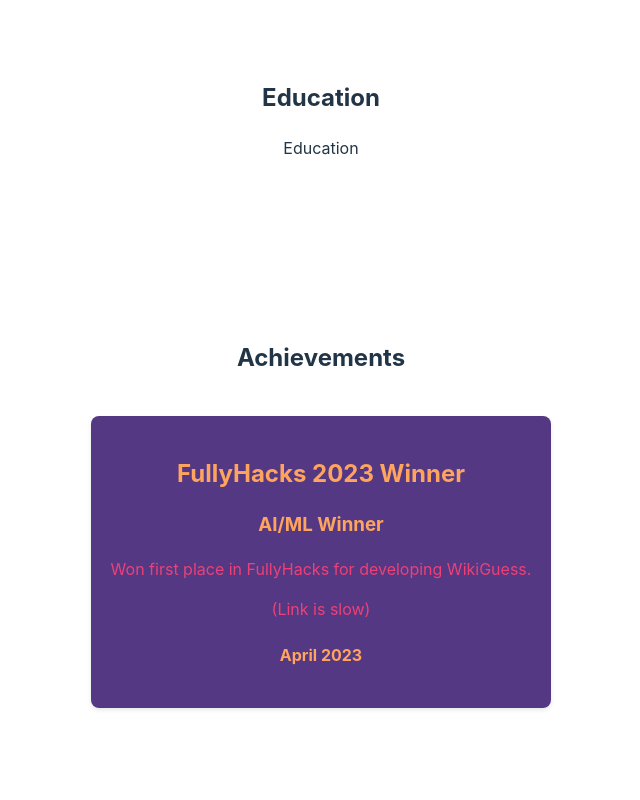
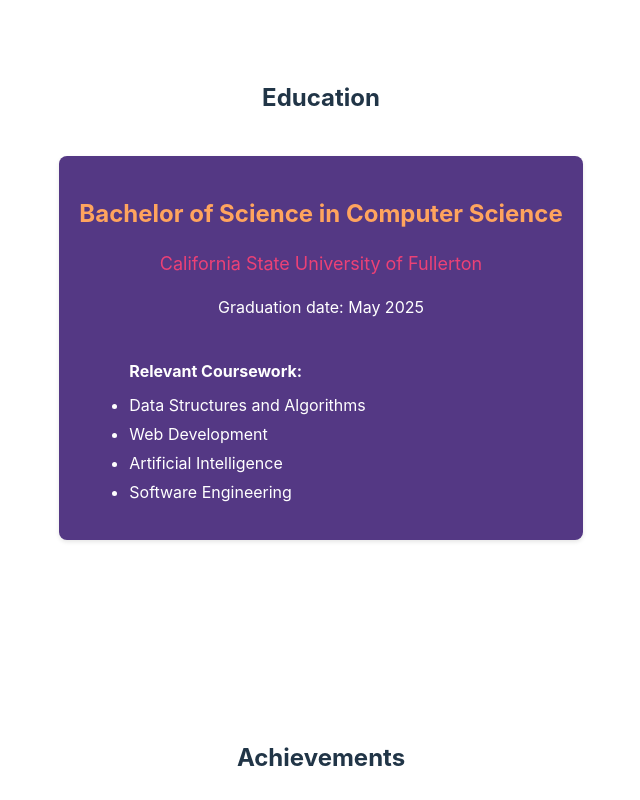
Before and after one commit to darrenxychen/portfolio-website-react, a React (Vite) app: page / in a window 1280 px wide. Shown: the part 1580-2380 px from the top of the page, without its empty margins (319-959 px from the left). Built offline with nearby package versions, Linux system fonts and the light colour scheme.

Commit message:
updated education component

```diff
--- a/src/components/Education.css
+++ b/src/components/Education.css
@@ -0,0 +1,68 @@
+.education-container {
+  display: flex;
+  flex-direction: column;
+  justify-content: center;
+  align-items: center;
+  gap: 30px;
+  padding: 20px;
+}
+
+.education-item {
+  background-color: #543884;
+  padding: 20px;
+  border-radius: 8px;
+  box-shadow: 0 2px 4px rgba(0, 0, 0, 0.1);
+  transition: transform 0.3s ease;
+}
+
+.education-item:hover {
+  transform: scale(1.05);
+}
+
+.education-header {
+  margin-bottom: 15px;
+}
+
+.education-header h2 {
+  color: #ffa45e;
+  font-size: 24px;
+  margin-bottom: 5px;
+}
+
+.education-header p {
+  color: #ec4176;
+  font-size: 18px;
+}
+
+.education-details {
+  color: #fff;
+}
+
+.education-details p {
+  margin-bottom: 10px;
+}
+
+.education-details ul {
+  list-style-type: disc;
+  margin-left: 10px;
+  text-align: left;
+  margin-top: 40px;
+}
+
+.education-details li {
+  margin-bottom: 5px;
+}
+
+@media screen and (max-width: 768px) {
+  .education-item {
+    padding: 15px;
+  }
+
+  .education-header h2 {
+    font-size: 20px;
+  }
+
+  .education-header p {
+    font-size: 16px;
+  }
+}
--- a/src/components/Education.jsx
+++ b/src/components/Education.jsx
@@ -1,10 +1,37 @@
-import React from 'react'
-import './Education.css'
+import React from 'react';
+import './Education.css';
 
 function Education() {
   return (
-    <div>Education</div>
-  )
+    <div className="education-container">
+      <div className="education-item">
+        <div className="education-header">
+          <h2>Bachelor of Science in Computer Science</h2>
+          <p>California State University of Fullerton</p>
+        </div>
+        <div className="education-details">
+          <p>Graduation date: May 2025</p>
+
+          <ul>
+            <p style={{fontWeight: 'bold'}}>Relevant Coursework:</p>
+            <li>Data Structures and Algorithms</li>
+            <li>Web Development</li>
+            <li>Artificial Intelligence</li>
+            <li>Software Engineering</li>
+          </ul>
+        </div>
+      </div>
+      {/* <div className="education-item">
+        <div className="education-header">
+          <h2>High School Diploma</h2>
+          <p>Los Gatos High School</p>
+        </div>
+        <div className="education-details">
+          <p>Graduated: June 2021</p>
+        </div>
+      </div> */}
+    </div>
+  );
 }
 
-export default Education
+export default Education;
--- a/src/components/Header.css
+++ b/src/components/Header.css
@@ -47,7 +47,7 @@
   border-radius: 40px;
   text-decoration: none;
   font-weight: bold;
-  transition: background-color 0.3s ease;
+  transition: color 0.3s ease, background-color 0.3s ease;
 }
 
 .resume-btn:hover {
--- a/src/components/Header.jsx
+++ b/src/components/Header.jsx
@@ -4,13 +4,24 @@
 function Header() {
   const [active, setActive] = useState("#");
 
+
   const handleClick = (section) => {
     setActive(section);
+    const element = document.querySelector(section);
+
+    element.scrollIntoView({ behavior: "smooth" });
+
   };
 
   return (
     <nav>
-      <div className="logo">DC</div>
+      <a href="#"
+        className={active === "#" ? "active" : ""}
+        onClick={() => handleClick("#")}
+      >
+        <div className="logo">DC</div>
+      </a>
+
       <div className="nav-links">
         <a
           href="#about"
```
